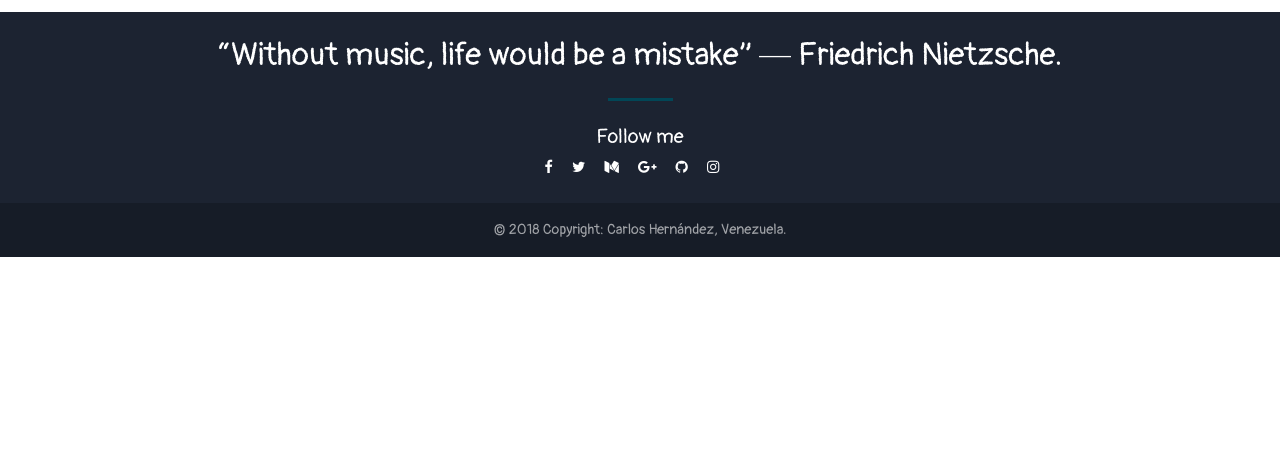
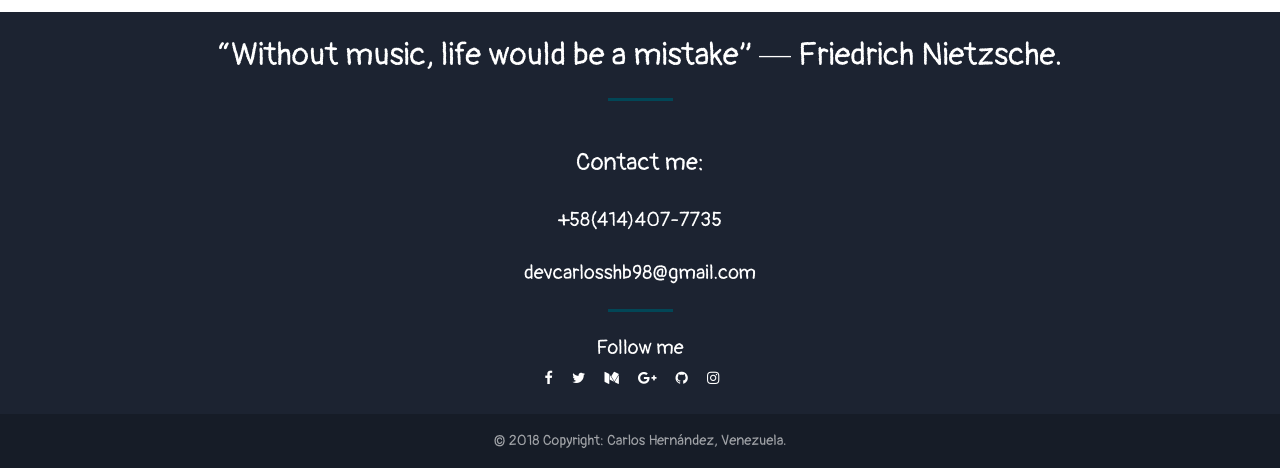
Before and after one commit to Carls13/mypage, a website: page gallery.html in a window 1280 px wide. Shown: the part 1037-1505 px from the top of the page. Before the commit the page ends 1294 px from the top, so only its background shows below. Drawn offline with Linux system fonts and the light colour scheme; files that its build step writes are made by us from their sources.

Commit message:
Contact me

```diff
--- a/gallery.html
+++ b/gallery.html
@@ -27,7 +27,7 @@
                 }
             }
         </style>
-        <link href="gallery.css" rel="stylesheet">
+        <link href="css/gallery.css" rel="stylesheet">
     </head>
     <body>
         <!-- Navbar -->
@@ -125,6 +125,16 @@
 
             <hr class="my-4">
 
+            <!--Contact-->
+            <div class="pt-4">
+                <h4>Contact me:</h4><br>
+                <h5>+58(414)407-7735</h5><br>
+                <h5>devcarlosshb98@gmail.com</h5>
+            </div>
+            <!--/Contact-->
+
+            <hr class="my-4">
+
             <!-- Social icons -->
             <div class="pb-4">
                 <h5>Follow me </h5>
```
Also changed, not shown: about.html (+10 -0 lines), complex.html (+11 -1 lines), favorite.html (+12 -2 lines), home.html (+10 -0 lines).
